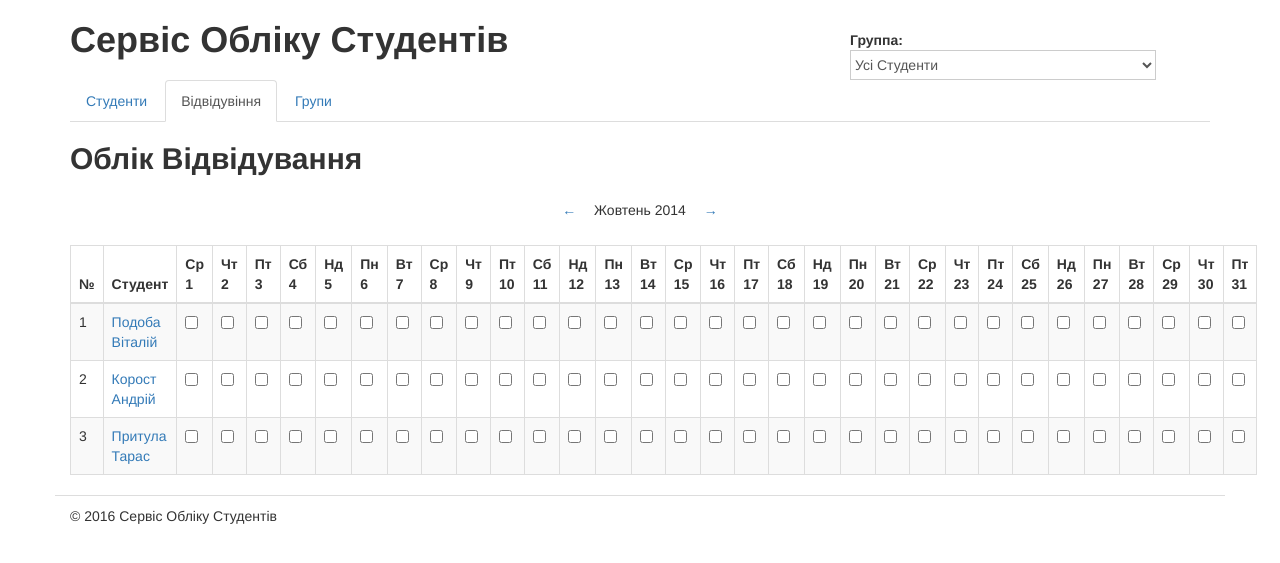
After one commit to Valeriy73/django_project1, a Django app: page /journal/ in a window 1280 px wide. The commit adds this page. Shown: the top 563 px of the page. Run offline with Django 3.2, Linux system fonts and the light colour scheme; some libraries are stand-ins or nearby versions.

Commit message:
add groups_list

```diff
--- a/students/templates/students/base.html
+++ b/students/templates/students/base.html
@@ -38,9 +38,13 @@
 			<div class="row" id="sub-header">
 				<div class="col-xs-12">
 					<ul class="nav nav-tabs" role="tablist">
+
 						<li role="presentation" {% if request.path == '/' %}class="active"{% endif %}><a href="{% url "home" %}">Студенти</a></li>
-						<li role="presentation" {% if '/journal' in request.path %}class="active"{% endif %}><a href="/journal">Відвідувіння</a></li>
+
+						<li role="presentation" {% if '/journal' in request.path %}class="active"{% endif %}><a href="{% url "journal" %}">Відвідувіння</a></li>
+
 						<li role="presentation" {% if '/groups' in request.path %}class="active"{% endif %}><a href="{% url "groups" %}">Групи</a></li>
+
 					</ul>
 				</div>
 			</div>
--- /dev/null
+++ b/students/templates/students/journal.html
@@ -0,0 +1,229 @@
+<!DOCTYPE html>
+<html lang="uk">
+	<head>
+		<meta charset="utf-8"/>
+		<title>Сервіс обліку студентів - відвідування</title>
+		<meta name="description" value ="Система обліку студетів навчального закладу - відвідування" />
+
+		<!-- Include Styles -->
+		<link rel="stylesheet" href="https://cdn.jsdelivr.net/bootstrap/3.3.6/css/bootstrap.min.css">
+		<link rel="stylesheet" href="./css/main.css">
+	<body>
+		<!-- Start Container -->
+		<div class="container">
+			<!-- Start Header-->
+			<div class="row" id="header">
+				<!-- Logo -->
+				<div class="col-xs-8">
+					 <h1>Сервіс Обліку Студентів</h1>
+				</div>
+				<!-- Groups Selector -->
+				<div class="col-xs-4" id="group-selector">
+					<strong>Группа:</strong>
+					<select>
+						<option value="">Усі Студенти</option>
+						<option value="">МтМ - 21, Подоба Віталій (№ 254)</option>
+						<option value="">МтМ - 22, Корост Андрій (№ 2123)</option>
+					</select>
+				</div>
+			</div>
+			<!-- End Header -->
+
+			<!-- Start SubHeader -->
+			<div class="row" id="sub-header">
+				<div class="col-xs-12">
+					<ul class="nav nav-tabs" role="tablist">
+						<li role="presentation"><a href="index.html">Студенти</a></li>
+						<li role="presentation" class="active"><a href="#">Відвідувіння</a></li>
+						<li role="presentation"><a href="gruppy.html">Групи</a></li>
+					</ul>
+				</div>
+			</div>
+			<!-- End SubHeader -->
+
+			<!-- Start Main Page Content -->
+			<div class="row" id="content-columns">
+				<div class="col-xs-12" id="content-column">
+					<h2>Облік Відвідування</h2>
+
+					<!-- Navigation -->
+					<nav>
+						<ul class="pager" id="vidvid">
+							<li><a href="#">&larr;</a></li>
+							<li>Жовтень 2014</li>
+							<li><a href="#">&rarr;</a></li>
+						</ul>
+					</nav>
+
+					<!-- Start Students Listing -->
+					<table class="table table-striped table-bordered">
+						<thead>
+							<tr>
+								<th>№</th>
+								<th>Студент</th>
+								<th>Ср 1</th>
+								<th>Чт 2</th>
+								<th>Пт 3</th>
+								<th>Сб 4</th>
+								<th>Нд 5</th>
+								<th>Пн 6</th>
+								<th>Вт 7</th>
+								<th>Ср 8</th>
+								<th>Чт 9</th>
+								<th>Пт 10</th>
+								<th>Сб 11</th>
+								<th>Нд 12</th>
+								<th>Пн 13</th>
+								<th>Вт 14</th>
+								<th>Ср 15</th>
+								<th>Чт 16</th>
+								<th>Пт 17</th>
+								<th>Сб 18</th>
+								<th>Нд 19</th>
+								<th>Пн 20</th>
+								<th>Вт 21</th>
+								<th>Ср 22</th>
+								<th>Чт 23</th>
+								<th>Пт 24</th>
+								<th>Сб 25</th>
+								<th>Нд 26</th>
+								<th>Пн 27</th>
+								<th>Вт 28</th>
+								<th>Ср 29</th>
+								<th>Чт 30</th>
+								<th>Пт 31</th>
+
+							</tr>
+						</thead>
+						<tbody>
+							<tr>
+								<td>1</td>
+								<td><a href="#">Подоба Віталій</a></td>
+								<td><input type="checkbox"></td>
+								<td><input type="checkbox"></td>
+								<td><input type="checkbox"></td>
+								<td><input type="checkbox"></td>
+								<td><input type="checkbox"></td>
+								<td><input type="checkbox"></td>
+								<td><input type="checkbox"></td>
+								<td><input type="checkbox"></td>
+								<td><input type="checkbox"></td>
+								<td><input type="checkbox"></td>
+								<td><input type="checkbox"></td>
+								<td><input type="checkbox"></td>
+								<td><input type="checkbox"></td>
+								<td><input type="checkbox"></td>
+								<td><input type="checkbox"></td>
+								<td><input type="checkbox"></td>
+								<td><input type="checkbox"></td>
+								<td><input type="checkbox"></td>
+								<td><input type="checkbox"></td>
+								<td><input type="checkbox"></td>
+								<td><input type="checkbox"></td>
+								<td><input type="checkbox"></td>
+								<td><input type="checkbox"></td>
+								<td><input type="checkbox"></td>
+								<td><input type="checkbox"></td>
+								<td><input type="checkbox"></td>
+								<td><input type="checkbox"></td>
+								<td><input type="checkbox"></td>
+								<td><input type="checkbox"></td>
+								<td><input type="checkbox"></td>
+								<td><input type="checkbox"></td>
+							</tr>
+							<tr>
+								<td>2</td>
+								<td><a href="#">Корост Андрій</a></td>
+								<td><input type="checkbox"></td>
+								<td><input type="checkbox"></td>
+								<td><input type="checkbox"></td>
+								<td><input type="checkbox"></td>
+								<td><input type="checkbox"></td>
+								<td><input type="checkbox"></td>
+								<td><input type="checkbox"></td>
+								<td><input type="checkbox"></td>
+								<td><input type="checkbox"></td>
+								<td><input type="checkbox"></td>
+								<td><input type="checkbox"></td>
+								<td><input type="checkbox"></td>
+								<td><input type="checkbox"></td>
+								<td><input type="checkbox"></td>
+								<td><input type="checkbox"></td>
+								<td><input type="checkbox"></td>
+								<td><input type="checkbox"></td>
+								<td><input type="checkbox"></td>
+								<td><input type="checkbox"></td>
+								<td><input type="checkbox"></td>
+								<td><input type="checkbox"></td>
+								<td><input type="checkbox"></td>
+								<td><input type="checkbox"></td>
+								<td><input type="checkbox"></td>
+								<td><input type="checkbox"></td>
+								<td><input type="checkbox"></td>
+								<td><input type="checkbox"></td>
+								<td><input type="checkbox"></td>
+								<td><input type="checkbox"></td>
+								<td><input type="checkbox"></td>
+								<td><input type="checkbox"></td>
+							</tr>
+							<tr>
+								<td>3</td>
+								<td><a href="#">Притула Тарас</a></td>
+								<td><input type="checkbox"></td>
+								<td><input type="checkbox"></td>
+								<td><input type="checkbox"></td>
+								<td><input type="checkbox"></td>
+								<td><input type="checkbox"></td>
+								<td><input type="checkbox"></td>
+								<td><input type="checkbox"></td>
+								<td><input type="checkbox"></td>
+								<td><input type="checkbox"></td>
+								<td><input type="checkbox"></td>
+								<td><input type="checkbox"></td>
+								<td><input type="checkbox"></td>
+								<td><input type="checkbox"></td>
+								<td><input type="checkbox"></td>
+								<td><input type="checkbox"></td>
+								<td><input type="checkbox"></td>
+								<td><input type="checkbox"></td>
+								<td><input type="checkbox"></td>
+								<td><input type="checkbox"></td>
+								<td><input type="checkbox"></td>
+								<td><input type="checkbox"></td>
+								<td><input type="checkbox"></td>
+								<td><input type="checkbox"></td>
+								<td><input type="checkbox"></td>
+								<td><input type="checkbox"></td>
+								<td><input type="checkbox"></td>
+								<td><input type="checkbox"></td>
+								<td><input type="checkbox"></td>
+								<td><input type="checkbox"></td>
+								<td><input type="checkbox"></td>
+								<td><input type="checkbox"></td>
+							</tr>
+
+					</table>
+					<!-- End Student Listing -->
+
+
+				</div>
+			</div>
+			<!-- End Main Page Content -->
+
+			<!-- Start Footer -->
+			<div class="row" id="footer">
+				<div class="col-xs-12">
+					&copy; 2016 Сервіс Обліку Студентів
+				</div>
+			</div>
+			<!-- End Footer -->
+
+		</div>
+		<!-- End Container -->
+
+		<!-- Javascripts Section -->
+		<script src="https://cdnjs.cloudflare.com/ajax/libs/jquery/3.0.0-beta1/jquery.min.js"></script>
+		<!--<script src="https://cdn.jsdelivr.net/bootstrap/3.3.6/js/bootstrap.min.js"></script>-->
+		<script src="https://cdn.jsdelivr.net/bootstrap/3.3.0/js/bootstrap.min.js"></script>
+	</body>
+</html>
--- a/students/views.py
+++ b/students/views.py
@@ -36,7 +36,22 @@ def students_delete(request, sid):
 
 # Views for Groups
 def groups_list(request):
-    return HttpResponse('<h1>Groups Listing</h1>')
+    groups = (
+        {'id': 1,
+         'group_name': u'МтМ-21',
+         'headman': u'Ячменев Олег'
+         },
+        {'id': 2,
+         'group_name': u'МтМ-22',
+         'headman': u'Віталій Подоба'
+         },
+        {'id': 3,
+         'group_name': u'МтМ-23',
+         'headman': u'Іванов Андрій'
+         }
+        )
+    return render(request, 'students/groups_list.html',
+                  {'groups': groups})
 
 def groups_add(request):
     return HttpResponse('<h1>Group ADD Form</h1>')
@@ -47,5 +62,14 @@ def groups_edit(request, gid):
 def groups_delete(request, gid):
     return HttpResponse('<h1>Delete Group %s</h1>' %gid)
 
+# Views for Journal
+def journal_list(request):
+    return render(request, 'students/journal.html',
+                  {})
 
+def journal_stud(request):
+    return HttpResponse('<h1>Journal student %s</h1>' %jid)
+
+def journal_update(request, gid):
+    return HttpResponse('<h1>Update journal</h1>')
 # Create your views here.
--- a/studentsdb/urls.py
+++ b/studentsdb/urls.py
@@ -34,5 +34,10 @@ urlpatterns = [
     url(r'^groups/(?P<gid>\d+)/delete/$', students.views.groups_delete,
         name='groups_delete'),
 
+    # Journal urls
+    url(r'^journal/$', students.views.journal_list, name='journal'),
+    url(r'^journal/(?P<jid>\d+)/$', students.views.journal_stud, name='journal_stud'),
+    url(r'^journal/update', students.views.journal_update, name='journal_update'),
+
     url(r'^admin/', include(admin.site.urls)),
 ]
```
Also changed, not shown: students/templates/students/groups_list.html (added, +63 -0 lines).
